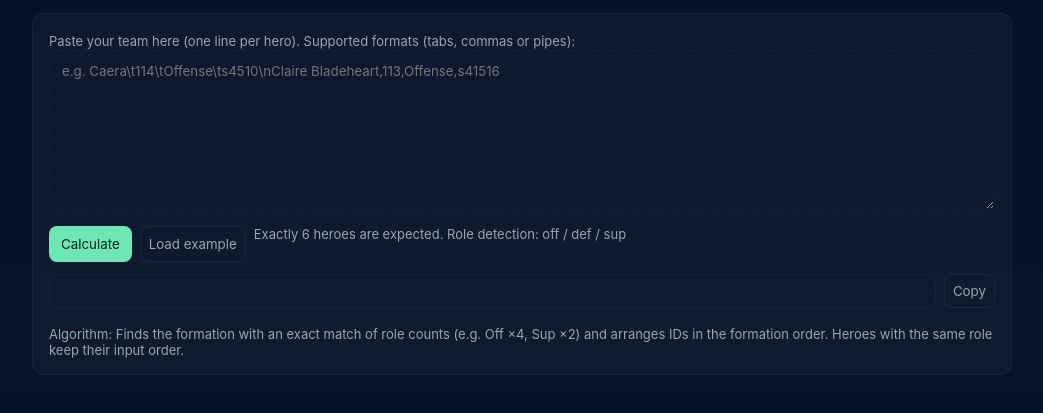
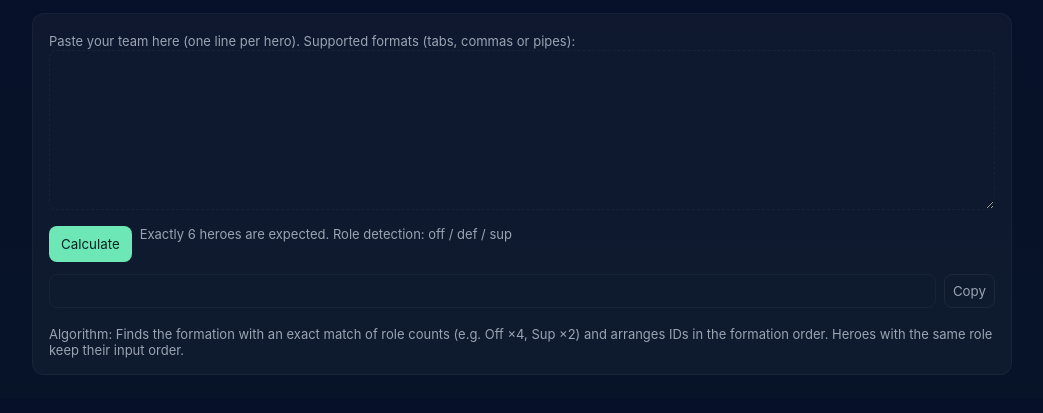
Before and after one commit to Bokuron/teammultiadd, a plain HTML site: page index.html in a window 1280 px wide. Shown: the part 55-468 px from the top of the page, without its empty margins (118-1161 px from the left). Drawn offline with Linux system fonts and the light colour scheme.

Commit message:
Update index.html

```diff
--- a/index.html
+++ b/index.html
@@ -36,10 +36,9 @@
 
     <div class="card">
       <label>Paste your team here (one line per hero). Supported formats (tabs, commas or pipes):</label>
-      <textarea id="input" placeholder="e.g. Caera\t114\tOffense\ts4510\nClaire Bladeheart,113,Offense,s41516"></textarea>
+      <textarea id="input"></textarea>
       <div class="row">
         <button id="run">Calculate</button>
-        <button id="example" class="copy">Load example</button>
         <div class="small">Exactly 6 heroes are expected. Role detection: off / def / sup</div>
       </div>
 
@@ -130,10 +129,7 @@ function buildCommand(order, pattern){
   return {ids};
 }
 
-document.getElementById('example').addEventListener('click', ()=>{
-  const ex = `Caera\t114\tOffense\ts4510\nClaire Bladeheart\t113\tOffense\ts41516\nValeska\t113\tOffense\ts41510\nVaray Aurae\t110\tSupport\ts4410\nJasmine Flamesworth\t110\tDefense\ts4610\nBlaise\t107\tSupport\ts41410`;
-  document.getElementById('input').value = ex;
-});
+
 
 document.getElementById('run').addEventListener('click', ()=>{
   const raw = document.getElementById('input').value.trim();
```
